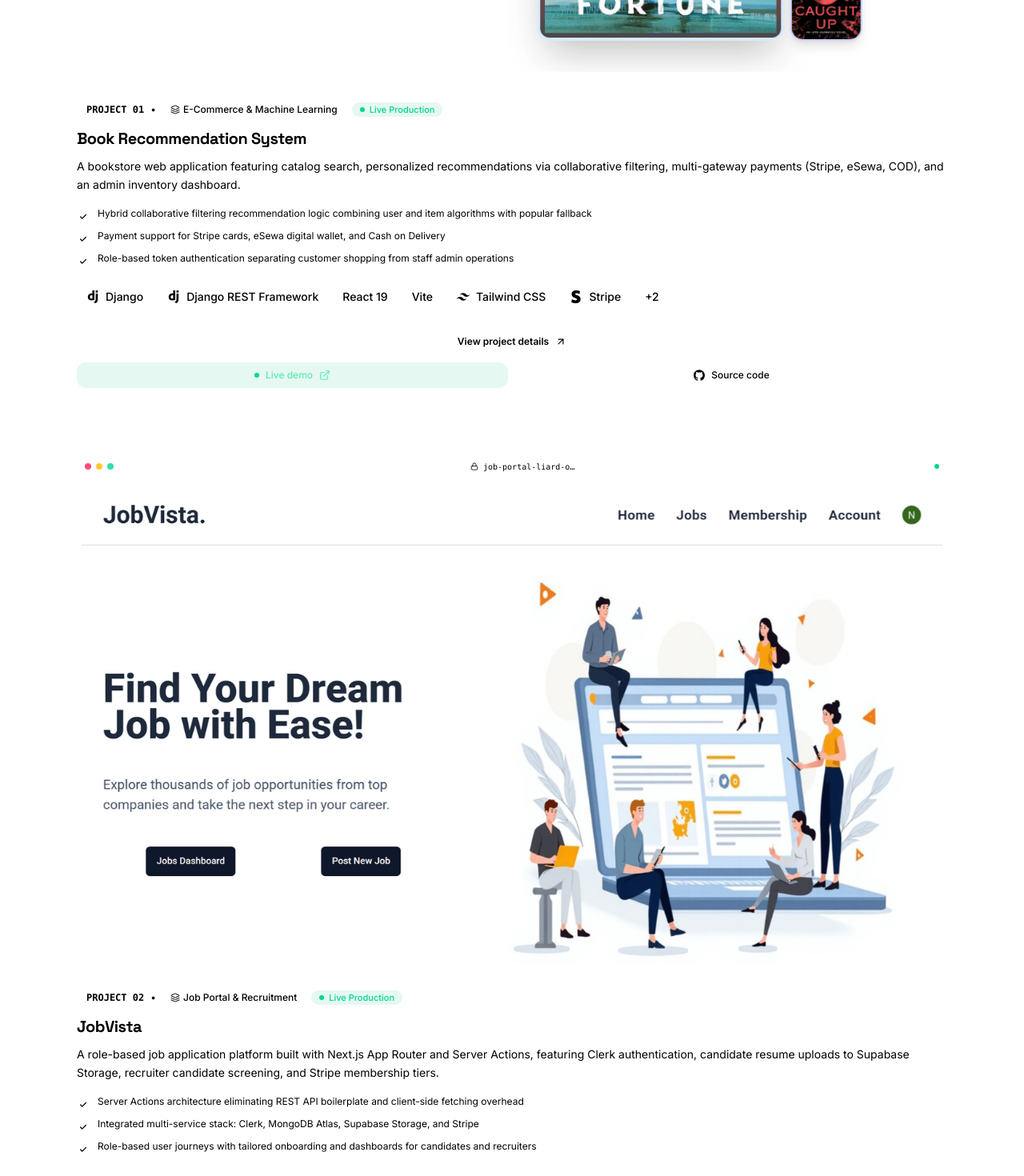
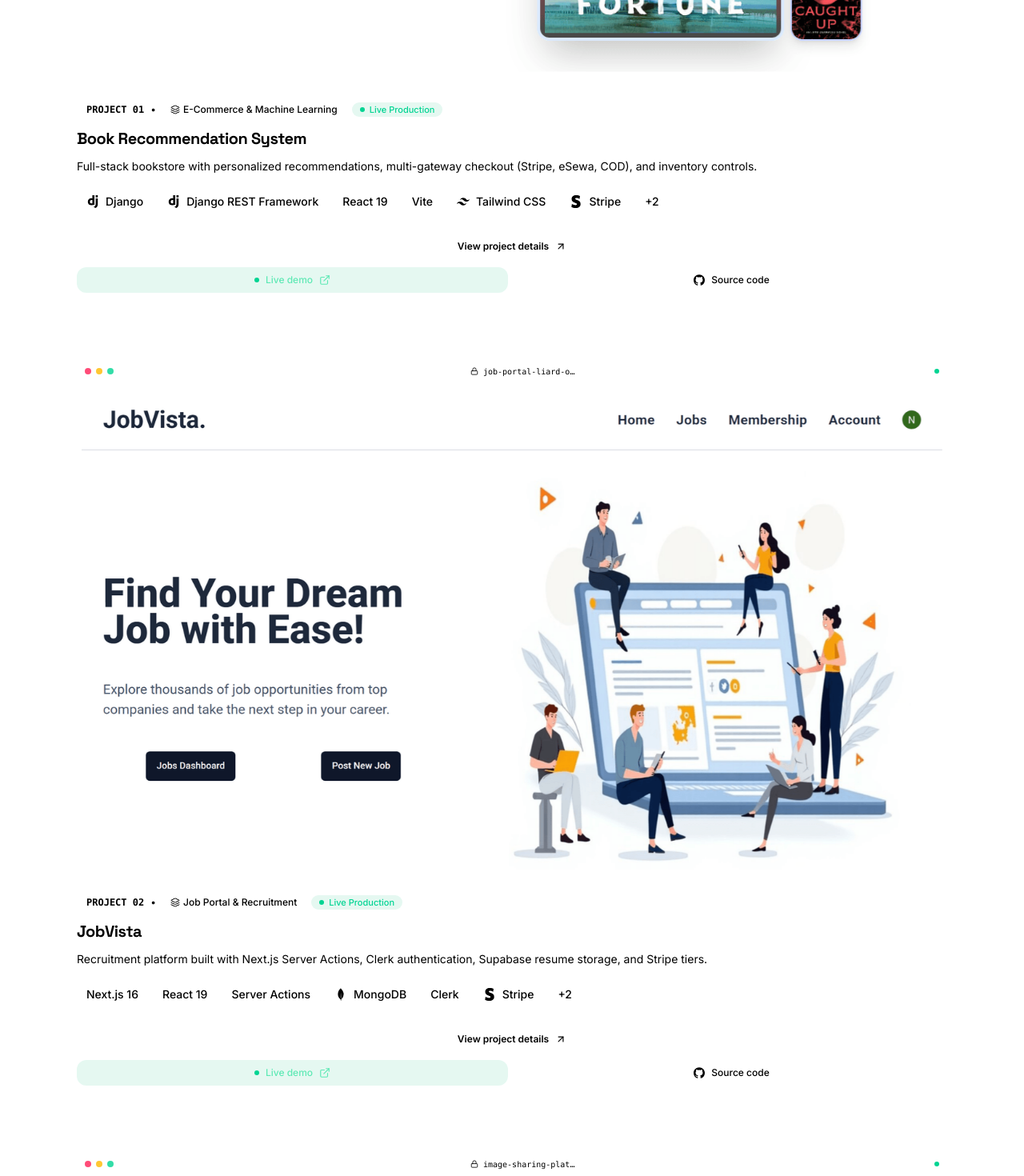
Before and after one commit to Nirajan09/portfolio, a Next.js app: page / in a window 1280 px wide. Shown: the part 3500-4970 px from the top of the page at 80% size. Built offline with nearby package versions, Linux system fonts and the light colour scheme; no server answers.

Commit message:
refactor(projects): streamline book recommendation card copy for homepage

```diff
--- a/components/projects/ProjectCard.tsx
+++ b/components/projects/ProjectCard.tsx
@@ -1,7 +1,7 @@
 "use client";
 
 import { memo, useCallback, useMemo, useRef, type MouseEvent } from "react";
-import { LuArrowUpRight, LuCheck, LuExternalLink, LuLayers } from "react-icons/lu";
+import { LuArrowUpRight, LuExternalLink, LuLayers } from "react-icons/lu";
 import Link from "next/link";
 import { GithubIcon } from "@/components/ui/icons";
 import { TechChip } from "@/components/ui/TechChip";
@@ -25,13 +25,12 @@ export const ProjectCard = memo(function ProjectCard({
   const rectRef = useRef<DOMRect | null>(null);
   const rafRef = useRef<number | null>(null);
 
-  const { visible, hidden, highlights, projectIndexStr } = useMemo(() => {
+  const { visible, hidden, projectIndexStr } = useMemo(() => {
     const v = project.stack.slice(0, MAX_TECH);
     const h = project.stack.length - v.length;
-    const hl = (project.highlights ?? []).slice(0, 3);
     const idx = String(index + 1).padStart(2, "0");
-    return { visible: v, hidden: h, highlights: hl, projectIndexStr: idx };
-  }, [project.stack, project.highlights, index]);
+    return { visible: v, hidden: h, projectIndexStr: idx };
+  }, [project.stack, index]);
 
   const handleMouseEnter = useCallback((event: MouseEvent<HTMLElement>) => {
     rectRef.current = event.currentTarget.getBoundingClientRect();
@@ -185,22 +184,8 @@ export const ProjectCard = memo(function ProjectCard({
             {project.summary}
           </p>
 
-          {/* Key Architectural Highlights Bullets */}
-          {highlights.length > 0 && (
-            <ul className="mt-4 sm:mt-5 space-y-2 text-xs sm:text-sm text-secondary/90">
-              {highlights.map((item) => (
-                <li key={item} className="flex items-start gap-2.5 transition-transform duration-200 group-hover:translate-x-0.5">
-                  <span className="mt-1 flex size-4 shrink-0 items-center justify-center rounded-full bg-accent/15 text-accent">
-                    <LuCheck className="size-2.5 stroke-[3]" aria-hidden="true" />
-                  </span>
-                  <span className="leading-snug">{item}</span>
-                </li>
-              ))}
-            </ul>
-          )}
-
           {/* Tech Stack Chips */}
-          <div className="mt-5 sm:mt-6">
+          <div className="mt-4 sm:mt-5">
             <p className="sr-only">Technologies used</p>
             <ul aria-label="Technologies" className="flex flex-wrap gap-1.5 sm:gap-2">
               {visible.map((tech) => (
--- a/data/projects.ts
+++ b/data/projects.ts
@@ -8,7 +8,7 @@ export const projects: readonly Project[] = [
     role: "Full-Stack Developer",
     status: "Live Production",
     summary:
-      "A bookstore web application featuring catalog search, personalized recommendations via collaborative filtering, multi-gateway payments (Stripe, eSewa, COD), and an admin inventory dashboard.",
+      "Full-stack bookstore with personalized recommendations, multi-gateway checkout (Stripe, eSewa, COD), and inventory controls.",
     overview:
       "A full-stack bookstore built with a Django REST Framework API and a React 19 frontend. The platform supports user registration, catalog search and filtering, persistent cart and wishlist storage, order management, and an admin view for sales metrics and stock alerts. It integrates a recommendation endpoint using SciPy and scikit-learn that suggests books based on user ratings.",
     problem:
@@ -267,10 +267,10 @@ export const projects: readonly Project[] = [
       },
     ],
     highlights: [
-      "Hybrid collaborative filtering recommendation logic combining user and item algorithms with popular fallback",
-      "Payment support for Stripe cards, eSewa digital wallet, and Cash on Delivery",
-      "Role-based token authentication separating customer shopping from staff admin operations",
-      "Admin dashboard tracking revenue, order volume, best-selling books, and low-stock alerts",
+      "Collaborative filtering engine with cold-start fallback",
+      "Multi-gateway checkout with Stripe, eSewa, and COD",
+      "Role-based access for shoppers and administrators",
+      "Admin dashboard with revenue metrics and stock alerts",
     ],
     links: {
       live: "https://book-recommendation-system-umber.vercel.app/",
@@ -289,7 +289,7 @@ export const projects: readonly Project[] = [
     role: "Full-Stack Developer",
     status: "Live Production",
     summary:
-      "A role-based job application platform built with Next.js App Router and Server Actions, featuring Clerk authentication, candidate resume uploads to Supabase Storage, recruiter candidate screening, and Stripe membership tiers.",
+      "Recruitment platform built with Next.js Server Actions, Clerk authentication, Supabase resume storage, and Stripe tiers.",
     overview:
       "JobVista is a full-stack job platform connecting candidates and recruiters. Built with the Next.js App Router and Server Actions, it provides role-specific onboarding: candidates create profiles, upload PDF resumes to Supabase Storage, and track application statuses, while recruiters post openings, review candidate profiles, and manage posting limits through Stripe memberships.",
     problem:
@@ -549,7 +549,7 @@ export const projects: readonly Project[] = [
     role: "Full-Stack Developer",
     status: "Live Production",
     summary:
-      "A full-stack media management platform built with Next.js and Express, featuring memory-buffered Cloudinary stream uploads, JWT authentication, author-based access control, and an interactive media gallery.",
+      "Media management platform featuring in-memory Cloudinary streaming uploads, JWT authentication, and owner-based controls.",
     overview:
       "Pixify is an image management and sharing application built with a Next.js 16 frontend and an Express 5 REST API backend. It handles image uploads using memory buffering piped directly to Cloudinary, avoiding disk writes on the server. The application implements user authentication with JWTs, author-based ownership checks for updating or deleting media, and a paginated gallery with image metadata inspection.",
     problem:
```
